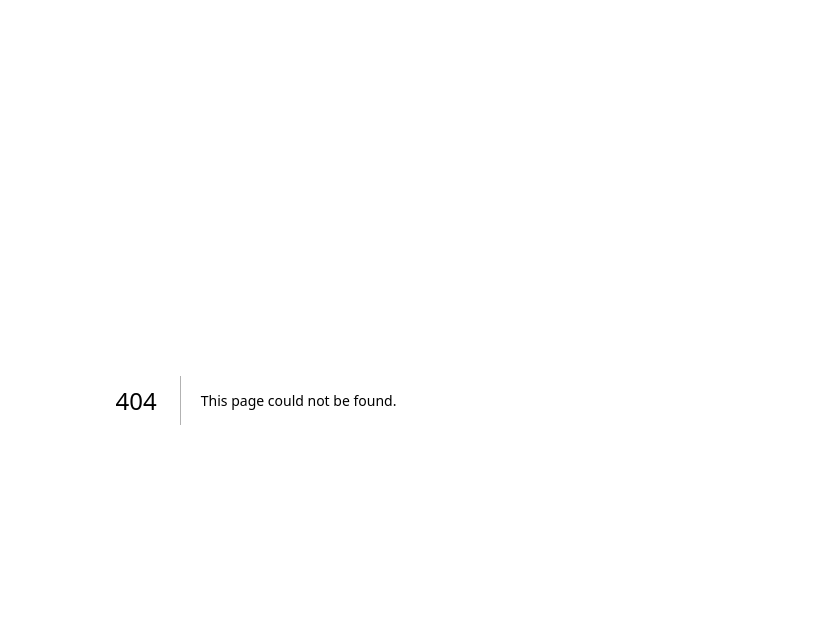
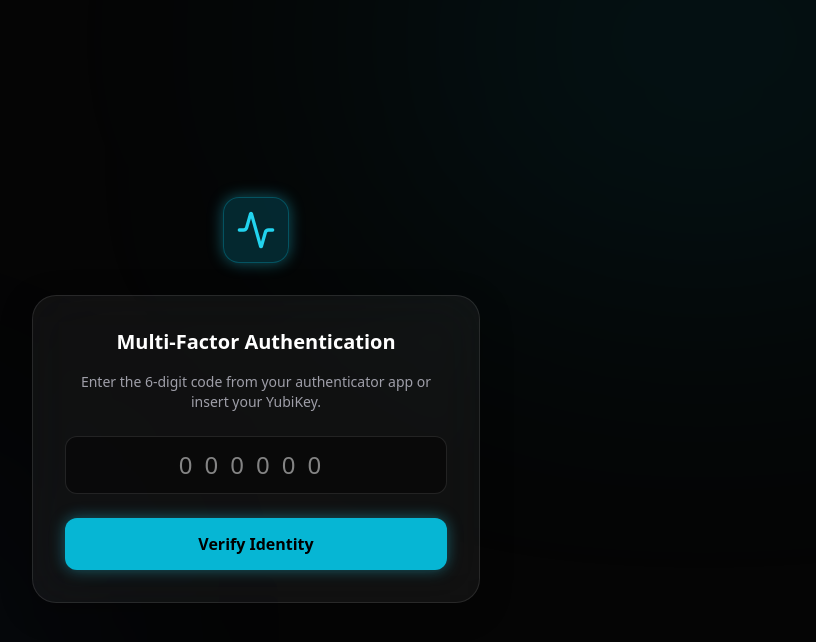
Before and after one commit to Aschio12/medi-assist-ai, a Next.js app in the folder apps/web/: page /auth/mfa in a window 1280 px wide. Before the commit this address had no page. Shown: the top 642 px of the page, without its empty margins (384-1200 px from the left). Built offline with nearby package versions, Linux system fonts and the light colour scheme.

Commit message:
Phase 3 (17/20): Add Multi-Factor Authentication (MFA) placeholder view

```diff
--- /dev/null
+++ b/apps/web/src/app/auth/mfa/page.tsx
@@ -0,0 +1,10 @@
+export default function MFAPage() {
+  return (
+    <div className="glass-panel p-8 rounded-3xl text-center">
+      <h2 className="text-xl font-bold text-white mb-4">Multi-Factor Authentication</h2>
+      <p className="text-zinc-400 text-sm mb-6">Enter the 6-digit code from your authenticator app or insert your YubiKey.</p>
+      <input type="text" className="w-full bg-black/40 border border-white/10 rounded-xl px-4 py-3 text-white text-center text-2xl tracking-[0.5em] focus:border-neon-500/50 transition-colors mb-6" placeholder="000000" maxLength={6} />
+      <button className="w-full bg-neon-500 text-black font-semibold py-3.5 rounded-xl transition-all neon-glow">Verify Identity</button>
+    </div>
+  );
+}
```
